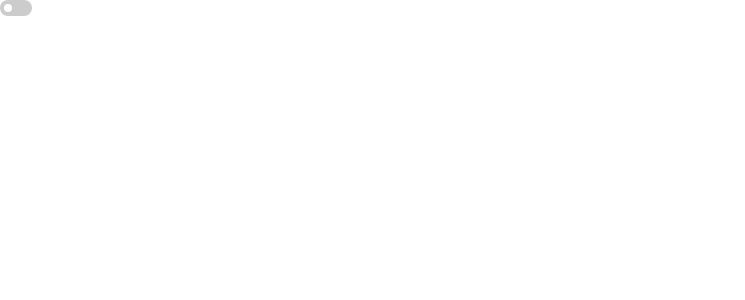
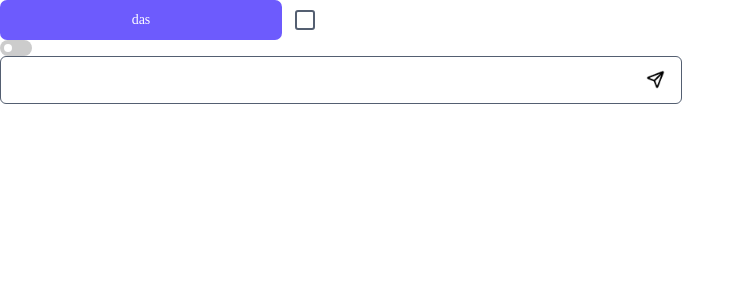
Before and after one commit to ProjectMeowInc/meowlib.frontend.remaster, a Next.js app: page / in a window 1280 px wide. Shown: the top 300 px of the page, without its empty margins (0-745 px from the left). Built offline with nearby package versions, Linux system fonts and the light colour scheme.

Commit message:
Создание UI-kit

```diff
--- a/src/components/UI/button/Button.module.css
+++ b/src/components/UI/button/Button.module.css
@@ -4,10 +4,10 @@
     border-radius: 7px;
     background-color: #6D5BFD;
     padding: 9px 67px;
-    border: 0px;
+    border: 0;
     cursor: pointer;
 
-    font-family: Ubuntu;
+    font-family: Ubuntu, serif;
     font-size: 14px;
     font-weight: 500;
     line-height: 16px;
--- a/src/components/UI/button/Button.tsx
+++ b/src/components/UI/button/Button.tsx
@@ -2,18 +2,15 @@ import React from 'react';
 import classes from "./Button.module.css";
 
 interface IButtonProps {
-    children:string;
-    onClick?:() => void;
-    className?:string;
+    children: string;
+    onClick?: () => void;
 }
 
-const Button: React.FC<IButtonProps> = ({children, className,onClick}) => {
+const Button: React.FC<IButtonProps> = ({children, onClick}) => {
     return (
-        <>
-        <button className={classes.btn}>
+        <button className={classes.btn} onClick={onClick}>
             {children}
         </button>
-        </>
     );
 };
 
--- a/src/components/UI/inputCheckbox/Checkbox.module.css
+++ b/src/components/UI/inputCheckbox/Checkbox.module.css
@@ -5,15 +5,13 @@
 }
 
 .checkbox input {
-    position: absolute;
+    position: relative;
     opacity: 0;
     cursor: pointer;
 }
 
 .checkmark {
-    position: absolute;
-    top: 0;
-    left: 0;
+    position: fixed;
     height: 20px;
     width: 20px;
     background-color: #fff;
@@ -22,14 +20,7 @@
 }
 
 .checkbox input:checked ~ .checkmark {
-    background-color: #007bff;
     background-color: #545F71;
-}
-
-.checkmark:after {
-    content: "";
-    position: absolute;
-    display: none;
 }
 
 .checkbox input:checked ~ .checkmark:after {
@@ -37,6 +28,9 @@
 }
 
 .checkbox .checkmark:after {
+    position: relative;
+    content: "";
+    display: none;
     left: 3px;
     top: -2px;
     width: 8px;
--- a/src/components/UI/inputCheckbox/Checkbox.tsx
+++ b/src/components/UI/inputCheckbox/Checkbox.tsx
@@ -5,7 +5,7 @@ const Checkbox = () => {
     const [isChecked, setIsChecked] = useState(false);
 
     const handleCheckboxChange = () => {
-        setIsChecked(!isChecked);
+        setIsChecked(prevState => !prevState);
     };
 
     return (
--- a/src/components/UI/inputWithIcon/InputWithIcon.module.css
+++ b/src/components/UI/inputWithIcon/InputWithIcon.module.css
@@ -1,15 +1,23 @@
-.inpWithIcon {
+.inp_with_icon__container {
+    position: relative;
+    width:682px;
+    height:48px;
+}
+
+.inp_with_icon {
     width:682px;
     height:48px;
     padding: 12px;
     border-radius: 6px;
     border: 1px solid #545F71;
     cursor: pointer;
+    position: absolute;
+    z-index: 0;
 }
 
-.inpWithIcon::placeholder {
+.inp_with_icon::placeholder {
     color: #9BA5B7;
-    font-family: Inter;
+    font-family: Inter, serif;
     font-size: 16px;
     font-weight: 400;
     line-height: 22px;
@@ -19,8 +27,9 @@
 }
 
 .icon {
+    cursor: pointer;
     position: absolute;
+    left: 646px;
     top: 14px;
-    left: 648px;
-    cursor: pointer;
+    z-index: 10;
 }
--- a/src/components/UI/inputWithIcon/InputWithIcon.tsx
+++ b/src/components/UI/inputWithIcon/InputWithIcon.tsx
@@ -4,18 +4,24 @@ import image from '/src/assets/img/1.png'
 import Image from "next/image";
 
 interface IInputWithIconProps {
-    value?: string;
-    onChange?: (event: React.ChangeEvent<HTMLInputElement>) => void;
-    placeholder?: string;
-    disabled?: boolean;
+    onChange: () => void;
+    placeholder: string;
 }
 
-const InputWithIcon: React.FC<IInputWithIconProps> = ({value,placeholder,onChange, disabled}) => {
+const InputWithIcon: React.FC<IInputWithIconProps> = ({placeholder, onChange}) => {
     return (
-        <>
-            <input placeholder={placeholder} className={classes.inpWithIcon}/>
-            <Image src={'/img/1.png'} alt={''} className={classes.icon} width={19.23} height={19.23}/>
-        </>
+        <div className={classes.inp_with_icon__container}>
+            <input placeholder={placeholder}
+                   className={classes.inp_with_icon}
+                   onChange={onChange}
+            />
+            <Image src={'/img/1.png'}
+                   alt={''}
+                   className={classes.icon}
+                   width={19.23}
+                   height={19.23}
+            />
+        </div>
     );
 };
 
--- a/src/components/UI/switchInput/SwitchInput.module.css
+++ b/src/components/UI/switchInput/SwitchInput.module.css
@@ -1,6 +1,7 @@
-.switchContainer {
+.switch_container {
     display: flex;
     align-items: center;
+    position: relative;
 }
 
 .switch {
--- a/src/components/UI/switchInput/SwitchInput.tsx
+++ b/src/components/UI/switchInput/SwitchInput.tsx
@@ -9,7 +9,7 @@ const SwitchInput = () => {
   };
 
   return (
-    <div className={classes.switchContainer}>
+    <div className={classes.switch_container}>
       <label className={classes.switch}>
         <input
           type="checkbox"
--- a/src/pages/index.tsx
+++ b/src/pages/index.tsx
@@ -1,15 +1,24 @@
 import React from 'react';
 import InputWithIcon from "@/components/UI/inputWithIcon/InputWithIcon";
-import InputCheckbox from "@/components/UI/inputCheckbox/InputCheckbox";
 import Button from "@/components/UI/button/Button";
 import InputAuthorization from "@/components/UI/InputAuthorization/InputAuthorization";
 import SwitchInput from "@/components/UI/switchInput/SwitchInput";
-import As from "@/components/UI/switchInput/SwitchInput";
+import Checkbox from "@/components/UI/inputCheckbox/Checkbox";
+
 
 const Home = () => {
+
+    const hand = () => {
+        console.log('dasd')
+    }
+
     return (
         <>
+
+            <Button onClick={hand}>das</Button>
+            <Checkbox/>
             <SwitchInput/>
+            <InputWithIcon onChange={hand} placeholder={''}/>
         </>
     );
 };
```
Also changed, not shown: src/components/UI/InputAuthorization/InputAuthorization.module.css (+4 -4 lines), src/components/UI/InputAuthorization/InputAuthorization.tsx (+9 -8 lines).
